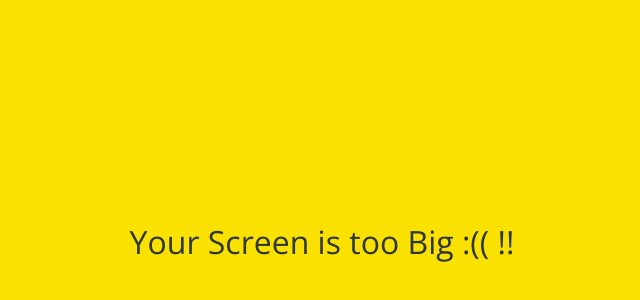
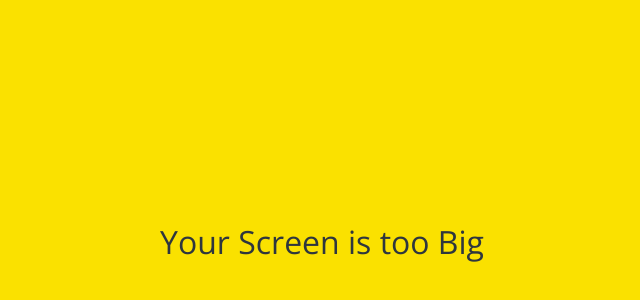
Before and after one commit to hanipnk/kokoa-clone2020, a plain HTML site: page friends.html in a window 1280 px wide. Shown: the part 158-458 px from the top of the page, without its empty margins (318-958 px from the left). Drawn offline with nearby package versions, Linux system fonts and the light colour scheme; a web font is replaced by a local one.

Commit message:
screen-page

```diff
--- a/friends.html
+++ b/friends.html
@@ -101,7 +101,7 @@
     </div>
 
     <div id="no-mobile">
-        <span>Your Screen is too Big :(( !!</span>
+        <span>Your Screen is too Big</span>
     </div>
 
     <script src="https://kit.fontawesome.com/6478f529f2.js" crossorigin="anonymous">
```
